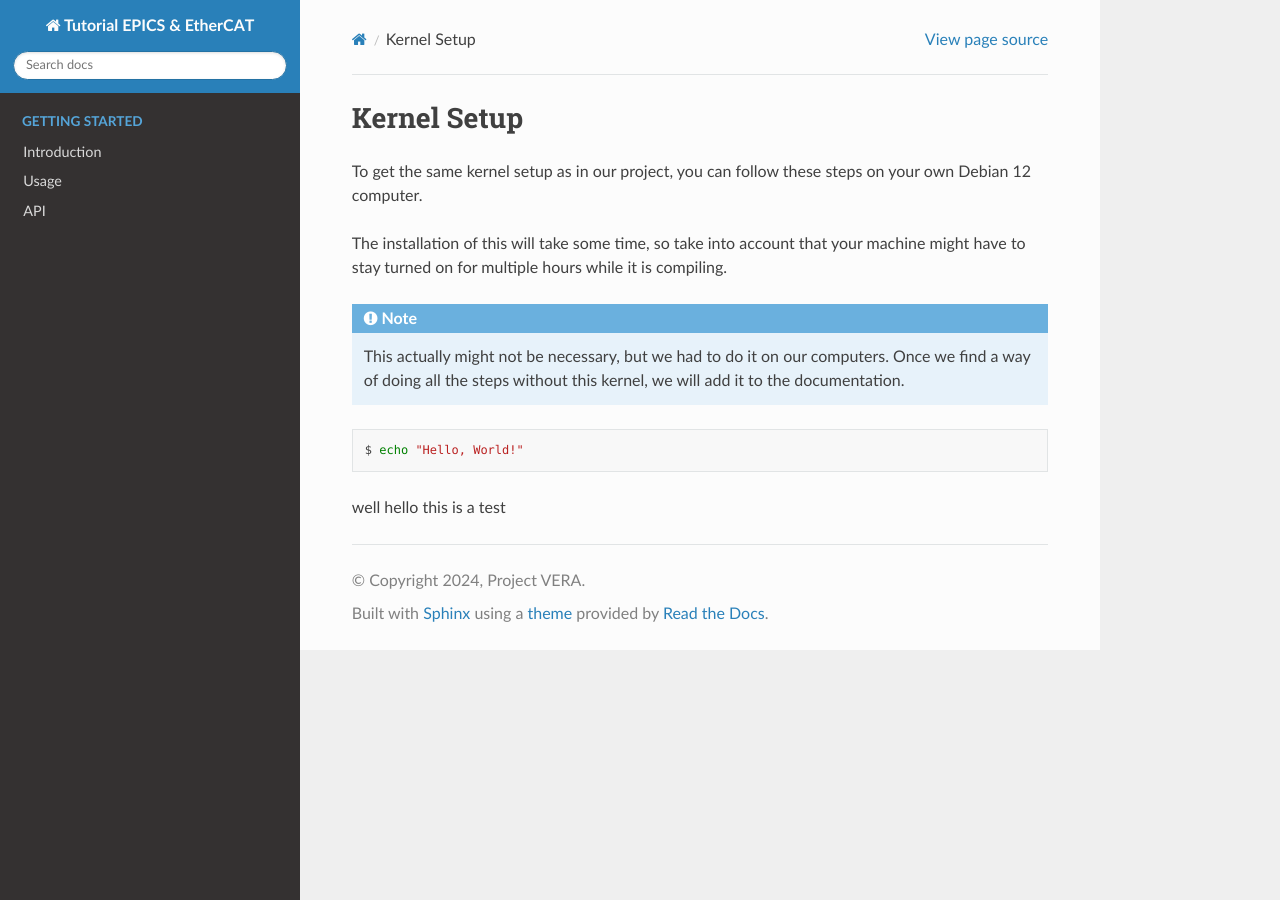
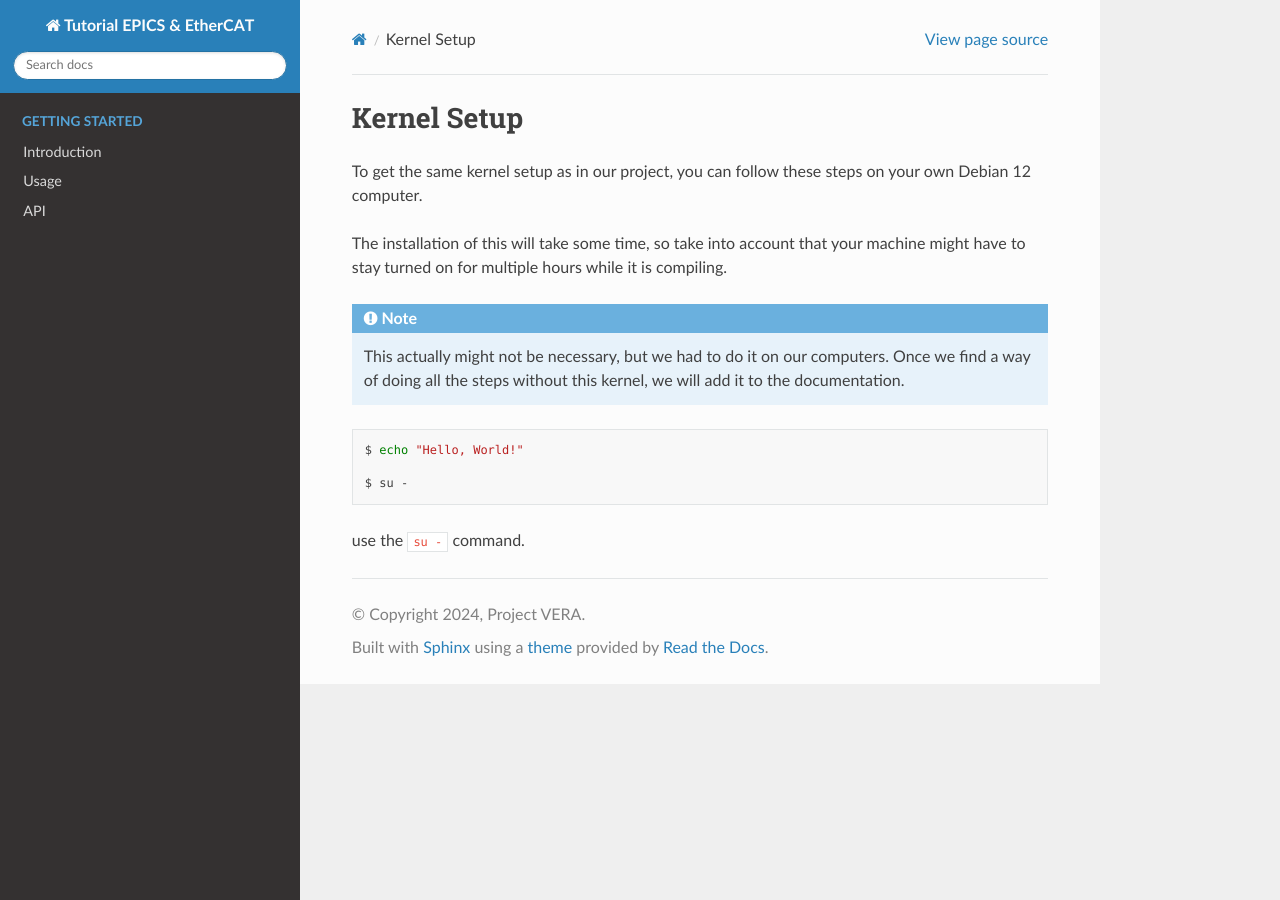
Before and after one commit to vera-univie/Tutorial-EPICS-EtherCAT, a Sphinx documentation site: the page built from docs/source/kernel_setup.rst, in a window 1280 px wide. Built offline with Sphinx 7.4.7 and the Read the Docs theme 3.1.0, drawn with Linux system fonts in a browser that asks for light colours.

Commit message:
further work

```diff
--- a/docs/source/kernel_setup.rst
+++ b/docs/source/kernel_setup.rst
@@ -13,5 +13,7 @@ The installation of this will take some time, so take into account that your mac
 
    $ echo "Hello, World!"
 
+   $ su -
 
-well hello this is a test
+
+use the ``su -`` command.
```
